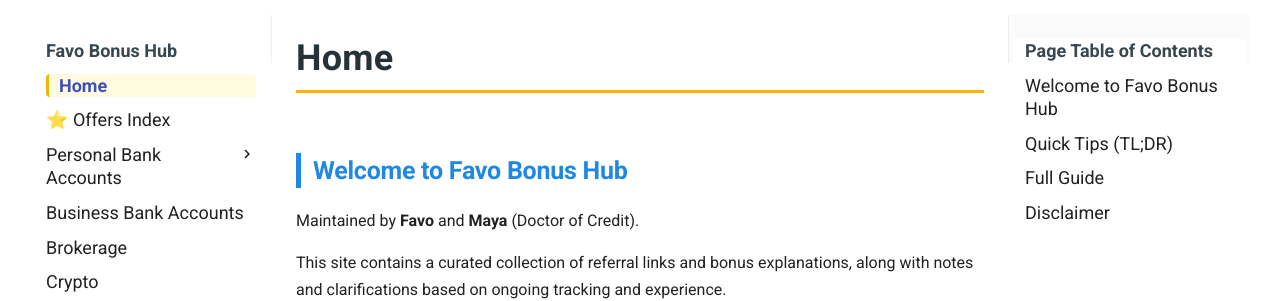
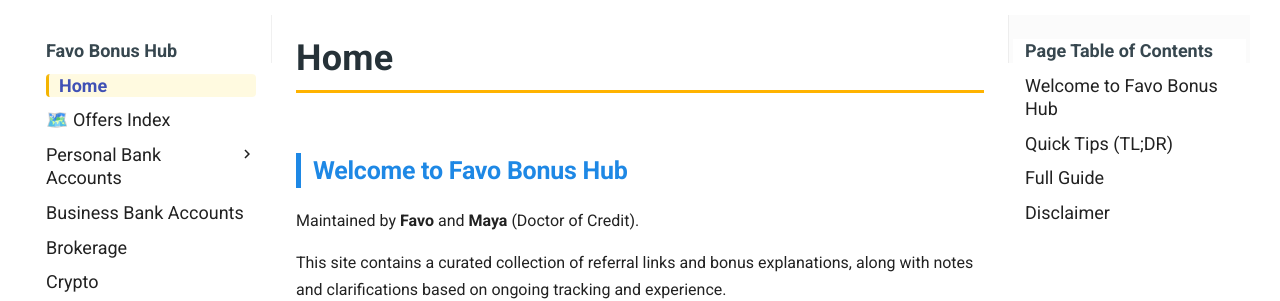
Before and after one commit to whispersofzephyr/favolinkhub-site, an MkDocs documentation site: the page built from docs/index.md, in a window 1280 px wide. Shown: the part 165-466 px from the top of the page. Built offline with MkDocs 1.6.1 and Material for MkDocs 9.7.7, drawn with Linux system fonts in a browser that asks for light colours.

```diff
--- a/mkdocs.yml
+++ b/mkdocs.yml
@@ -12,7 +12,7 @@ theme:
 
 nav:
   - Home: index.md
-  - ⭐ Offers Index: offers-index.md
+  - 🗺️ Offers Index: offers-index.md
   - Personal Bank Accounts:
     - Overview: personal-bank.md
     - Nationwide: personal-bank-nationwide.md
```
